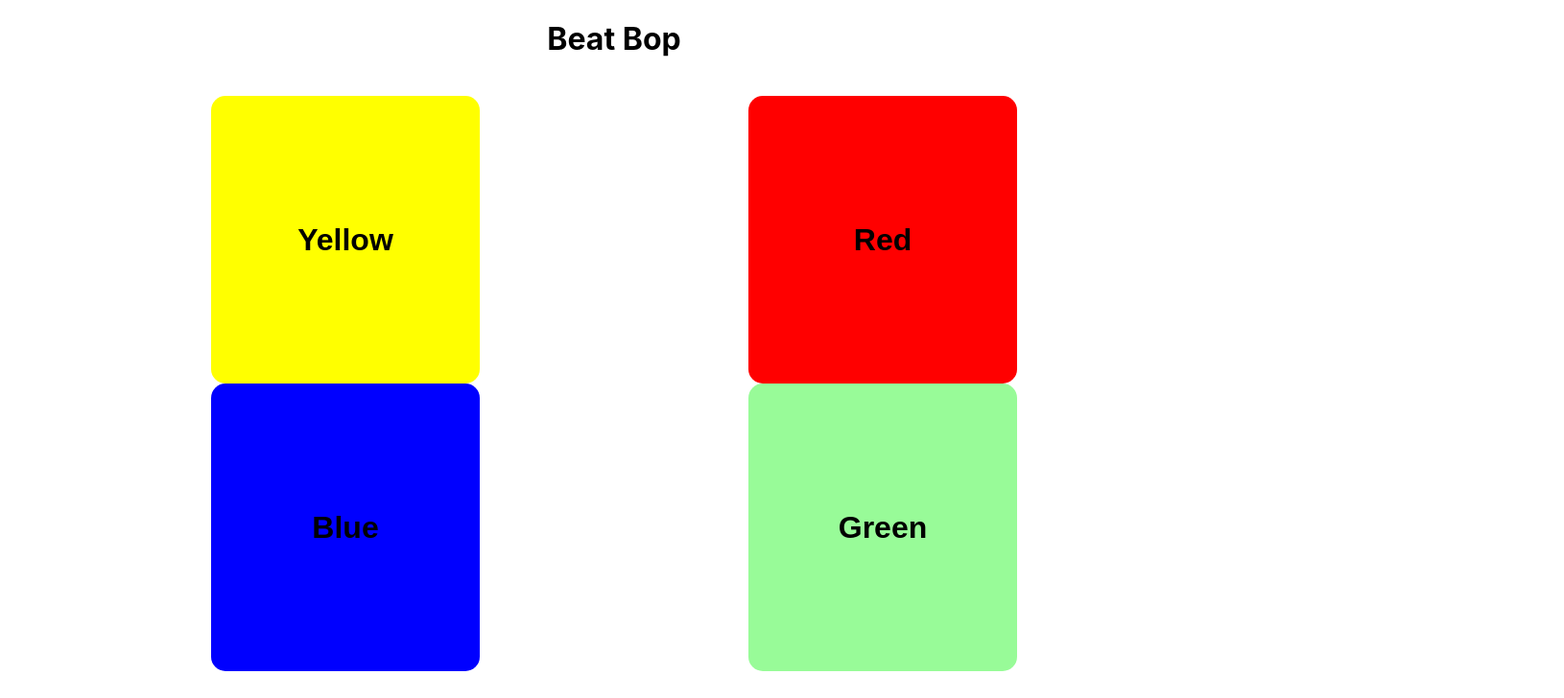
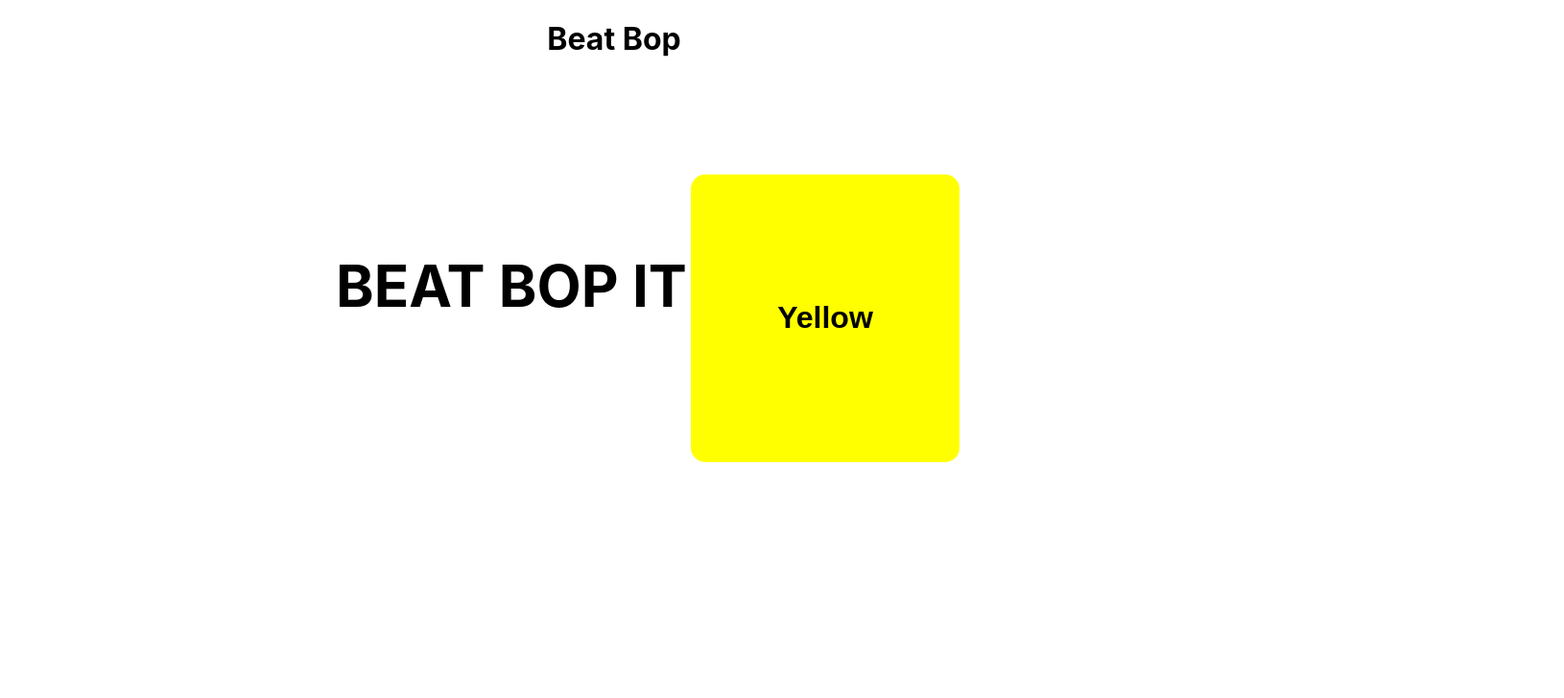
Before and after one commit to jokale/beatbop-frontend, a React (Create React App) app: page / in a window 1280 px wide. Shown: the top 728 px of the page at 96% size, 1630 px wide, since content can reach past the window. Built offline with nearby package versions, Linux system fonts and the light colour scheme.

Commit message:
create middle title

```diff
--- a/src/App.js
+++ b/src/App.js
@@ -18,7 +18,7 @@ function App() {
         <br></br>
         <Blue/>
         <br></br>
-
+        <h1 id="middle-title">BEAT BOP IT</h1>
         <Red/>
         <br></br>
 
--- a/src/index.css
+++ b/src/index.css
@@ -35,7 +35,7 @@ button#yellow-button {
   height: 300px;
   border: none;
   border-radius: 15px;
-  position:absolute; left:220px; top:100px;
+  position:relative; left:220px; top:100px;
 
 }
 button#red-button:hover {background-color: rgb(169, 2, 2)}
@@ -55,7 +55,7 @@ button#red-button {
   height: 300px;
   border: none;
   border-radius: 15px;
-  position:absolute; right :220px; top:100px;
+  position:relative; right :220px; top:100px;
 
 }
 
@@ -76,7 +76,7 @@ button#blue-button {
   height: 300px;
   border: none;
   border-radius: 15px;
-  position:absolute; left :220px; top:400px;
+  position:relative; left :220px; top:400px;
 
 
 }
@@ -98,7 +98,7 @@ button#green-button {
   height: 300px;
   border: none;
   border-radius: 15px;
-  position:absolute; right :220px; top:400px;
+  position:relative; right :220px; top:400px;
 
 
 }
@@ -114,10 +114,18 @@ button#pink-button {
   height: 300px;
   border: none;
   border-radius: 15px;
-  position:absolute; left:300px; top:100px;
+  position:relative; left:300px; top:100px;
 
 }
 footer {
-  position:absolute; right :200px; top:800px;
+  position:relative; right :200px; top:800px;
 
 }
+
+h1#middle-title {
+
+  font-size: 60px;
+
+  position: relative; right: -350px; top: -500px;
+
+}
```
